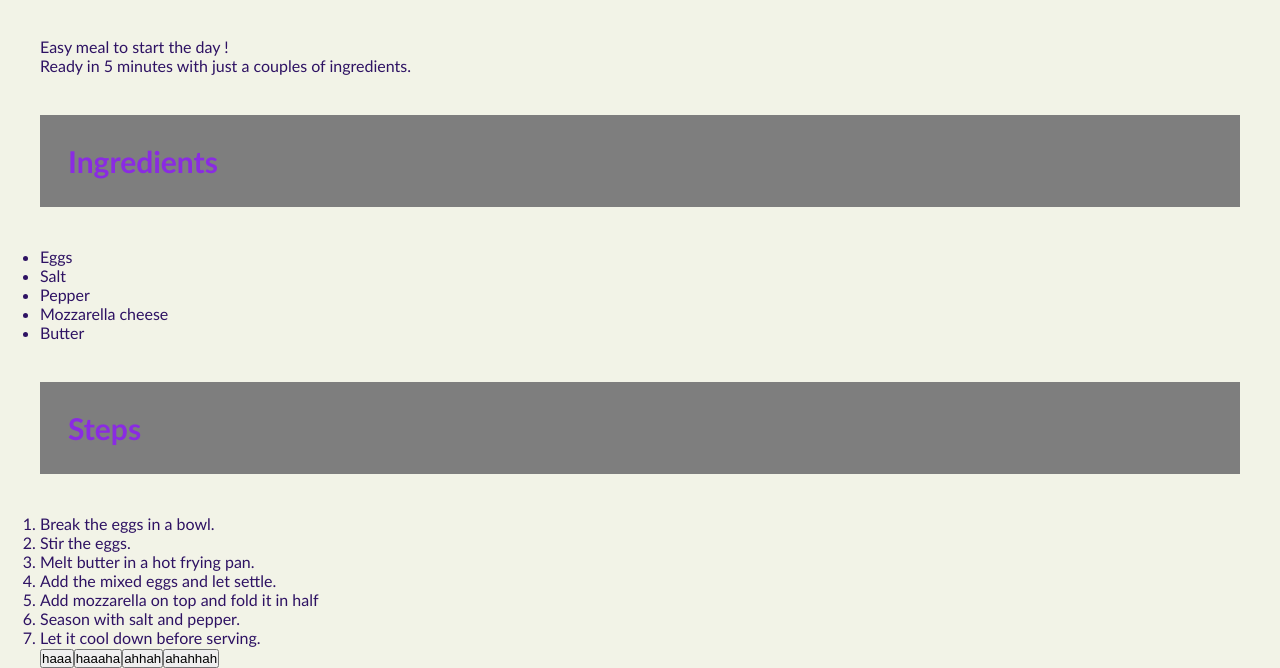
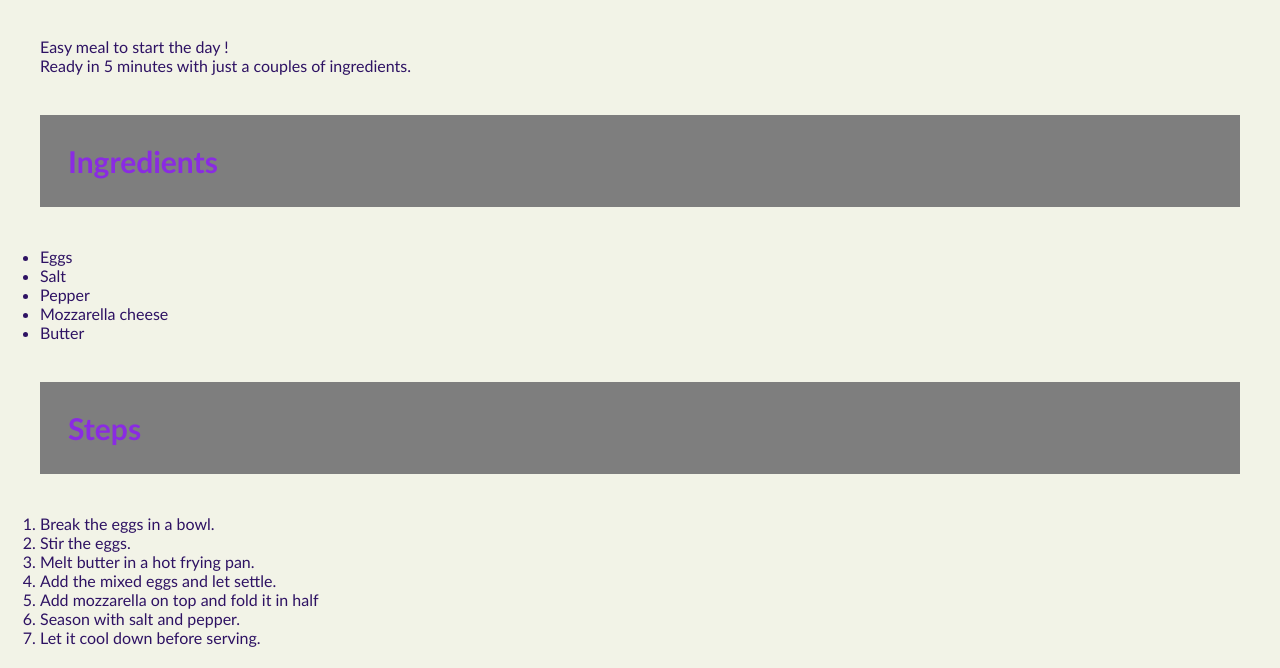
Before and after one commit to TitusIgela/odin-recipes, a plain HTML site: page recipes/cheese-omelette.html in a window 1280 px wide. Shown: the part 759-1427 px from the top of the page. After the commit the page ends 1406 px from the top, so only its background shows below. Drawn offline with Linux system fonts and the light colour scheme.

Commit message:
Remove button

```diff
--- a/recipes/cheese-omelette.html
+++ b/recipes/cheese-omelette.html
@@ -39,7 +39,6 @@
                 <li>Season with salt and pepper.</li>
                 <li>Let it cool down before serving.</li>
             </ol>
-            <button>haaa</button><button>haaaha</button><button>ahhah</button><button>ahahhah</button>
         </div>
     </div>
 </body>
```
